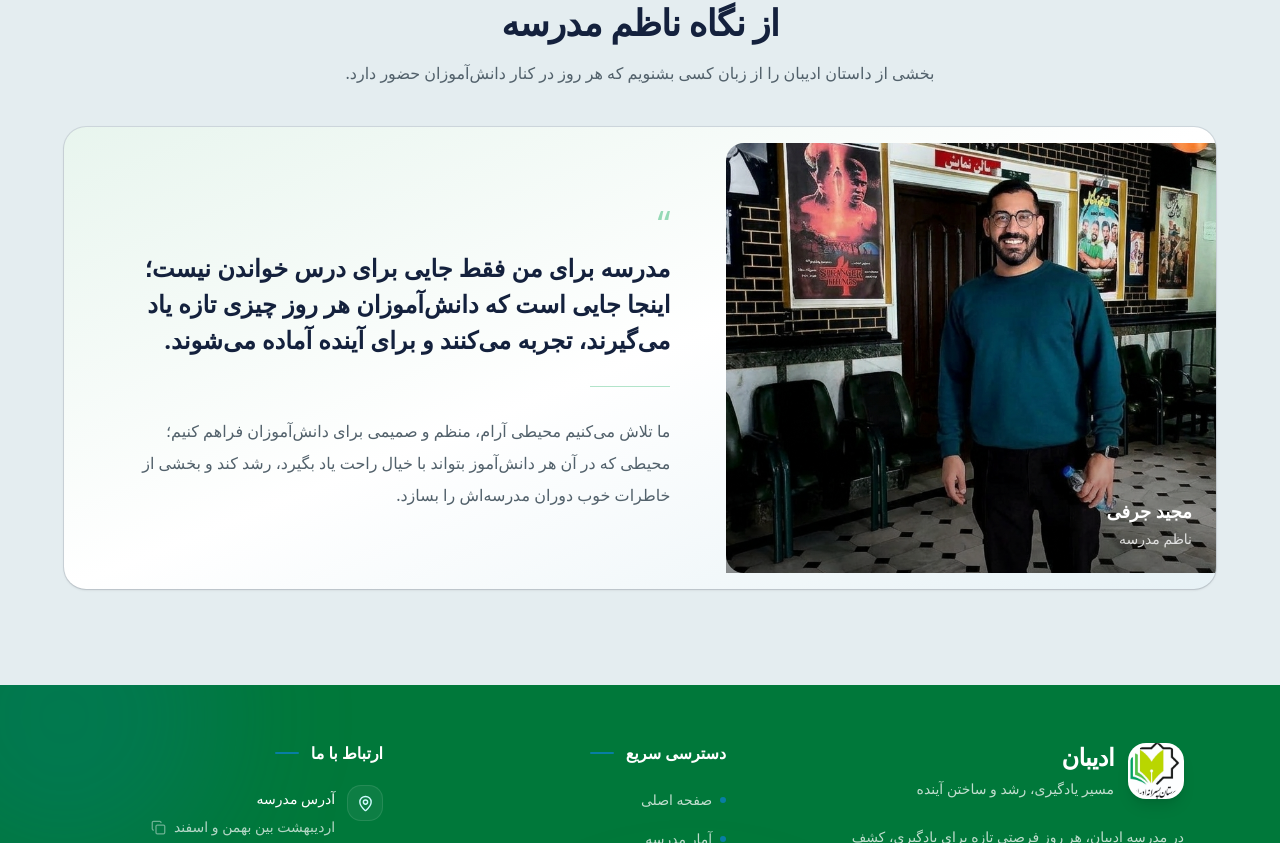
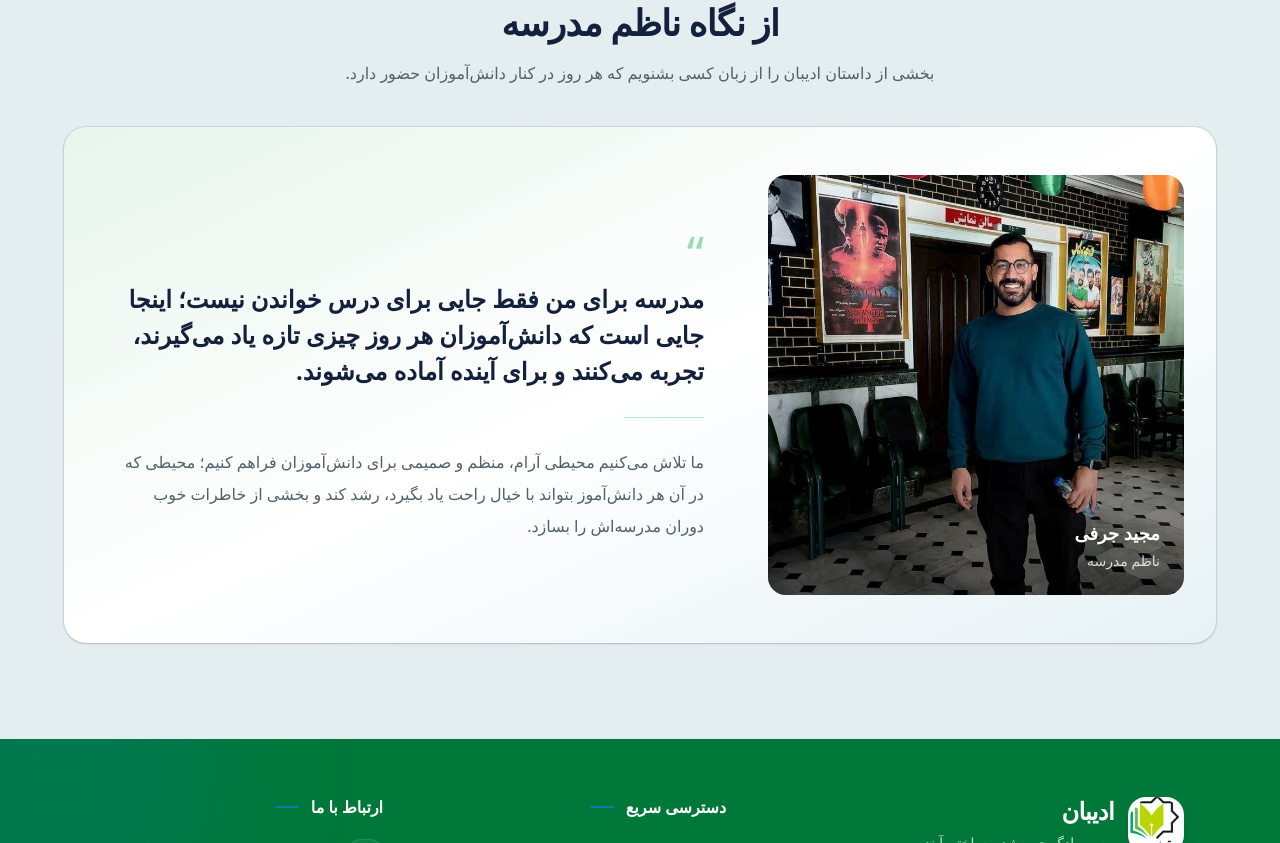
Before and after one commit to RedBear23/Adiban-HighSchool, a Next.js app in the folder frontend/: page /about in a window 1280 px wide. Shown: the part 653-1496 px from the top of the page. Built offline with nearby package versions, Linux system fonts and the light colour scheme.

Commit message:
frontend/fix image in Aboutpage Supervisor

```diff
--- a/frontend/components/about_page/SupervisorStory.tsx
+++ b/frontend/components/about_page/SupervisorStory.tsx
@@ -23,22 +23,24 @@ export function SupervisorStory() {
 
         {/* Story Card */}
         <Card className="overflow-hidden rounded-3xl border-0 bg-linear-to-br from-green-soft via-card to-blue-soft shadow-sm">
-          <CardContent className="p-0">
+          <CardContent className="p-5 sm:p-7 lg:p-8">
             <div
-              className="grid items-stretch lg:grid-cols-[0.85fr_1.15fr]"
+              className="grid items-center gap-8 lg:grid-cols-[0.8fr_1.2fr] lg:gap-12"
               dir="rtl"
             >
               {/* Image */}
-              <div className="relative min-h-80 overflow-hidden lg:min-h-107.5">
+              <div className="relative h-80 overflow-hidden rounded-2xl sm:h-95 lg:h-105">
                 <img
                   src={supervisor_data.image}
                   alt={supervisor_data.name}
-                  className="absolute inset-0 h-full w-full object-cover rounded-bl-2xl rounded-tl-2xl"
+                  className="h-full w-full object-cover"
                 />
 
-                <div className="absolute inset-0 bg-linear-to-t from-black/45 via-transparent to-transparent" />
+                {/* Image Overlay */}
+                <div className="absolute inset-0 bg-linear-to-t from-black/55 via-black/5 to-transparent" />
 
-                <div className="absolute bottom-6 right-6 text-white">
+                {/* Supervisor Info */}
+                <div className="absolute bottom-0 right-0 left-0 p-6 text-white">
                   <p className="text-lg font-bold">
                     {supervisor_data.name}
                   </p>
@@ -50,12 +52,12 @@ export function SupervisorStory() {
               </div>
 
               {/* Text */}
-              <div className="flex flex-col justify-center px-6 py-10 sm:px-10 lg:px-14">
-                <span className="text-4xl leading-none text-primary/40">
+              <div className="flex flex-col justify-center px-1 py-4 sm:px-3 lg:px-4">
+                <span className="text-5xl leading-none text-primary/40">
                   “
                 </span>
 
-                <blockquote className="mt-2 text-xl font-semibold leading-9 text-foreground sm:text-2xl">
+                <blockquote className="mt-1 text-xl font-semibold leading-9 text-foreground sm:text-2xl">
                   {supervisor_data.quote}
                 </blockquote>
 
```
